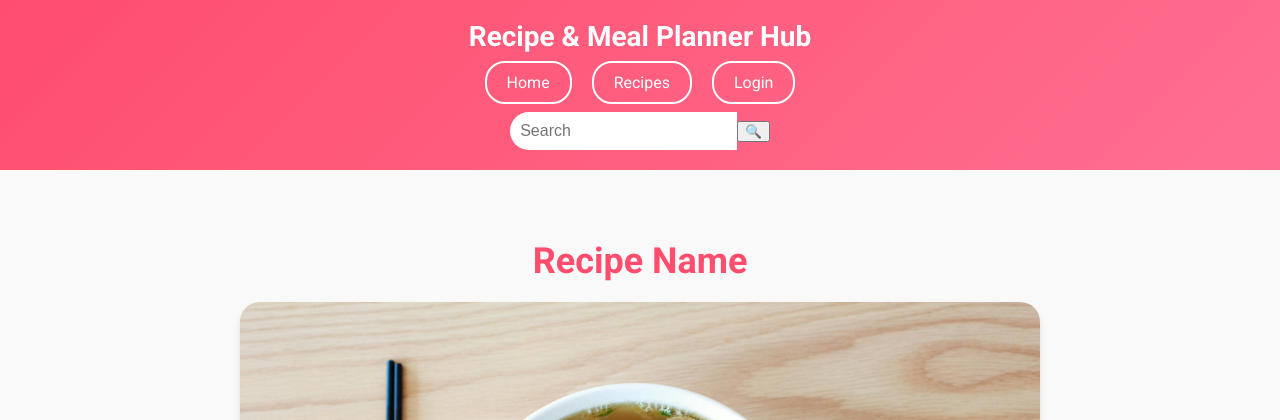
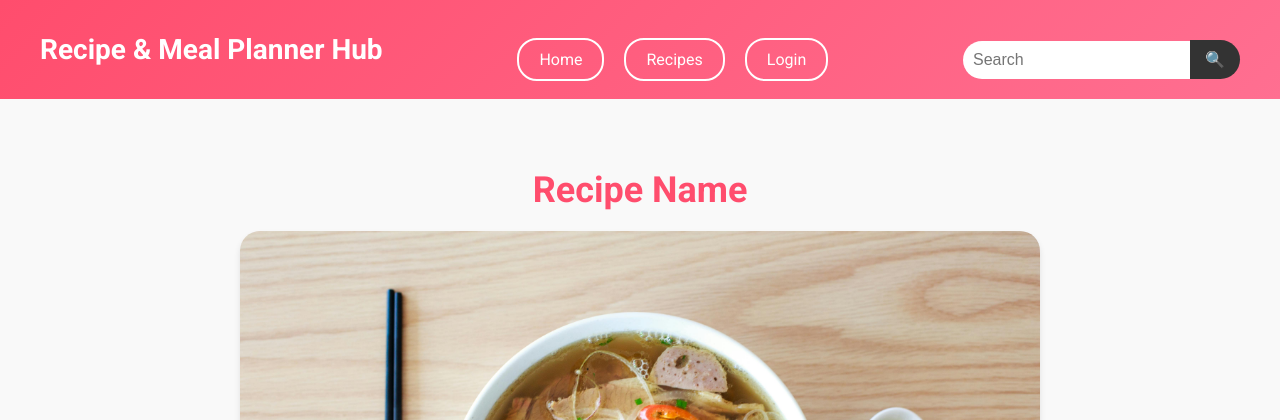
Before and after one commit to emmyway/recipe_finder, a Python web app: template template/4-recipe_detail.html in a window 1280 px wide. Shown: the top 420 px of the page. Run offline with Jinja, Linux system fonts and the light colour scheme; the template is opened without the code that fills it, so the values that code supplies are empty.

Commit message:
recipe_finder

```diff
--- a/recipe_static/recipe_style/home.css
+++ b/recipe_static/recipe_style/home.css
@@ -64,7 +64,7 @@ nav ul li a:hover {
     outline: none;
 }
 
-search-container button {
+.search-container button {
     padding: 10px 15px;
     font-size: 16px;
     border: none;
--- a/recipe_static/recipe_style/login.css
+++ b/recipe_static/recipe_style/login.css
@@ -8,7 +8,7 @@ body {
 
 header {
     display: flex;
-    flex-direction: column;
+    justify-content: space-between;
     align-items: center;
     padding: 20px 40px;
     background-color: #ff4d6d; /* Bright pink/red gradient start */
--- a/recipe_static/recipe_style/recipe_detail.css
+++ b/recipe_static/recipe_style/recipe_detail.css
@@ -8,7 +8,7 @@ body {
 
 header {
     display: flex;
-    flex-direction: column;
+    justify-content: space-between;
     align-items: center;
     padding: 20px 40px;
     background-color: #ff4d6d; /* Bright pink/red gradient start */
@@ -62,7 +62,7 @@ nav ul li a:hover {
     outline: none;
 }
 
-search-container button {
+.search-container button {
     padding: 10px 15px;
     font-size: 16px;
     border: none;
--- a/recipe_static/recipe_style/search.css
+++ b/recipe_static/recipe_style/search.css
@@ -8,7 +8,7 @@ body {
 
 header {
     display: flex;
-    flex-direction: column;
+    justify-content: space-between;
     align-items: center;
     padding: 20px 40px;
     background-color: #ff4d6d; /* Bright pink/red gradient start */
```
Also changed, not shown: template/5-search.html (line endings or trailing spaces), template/user_profile.html (line endings or trailing spaces).
